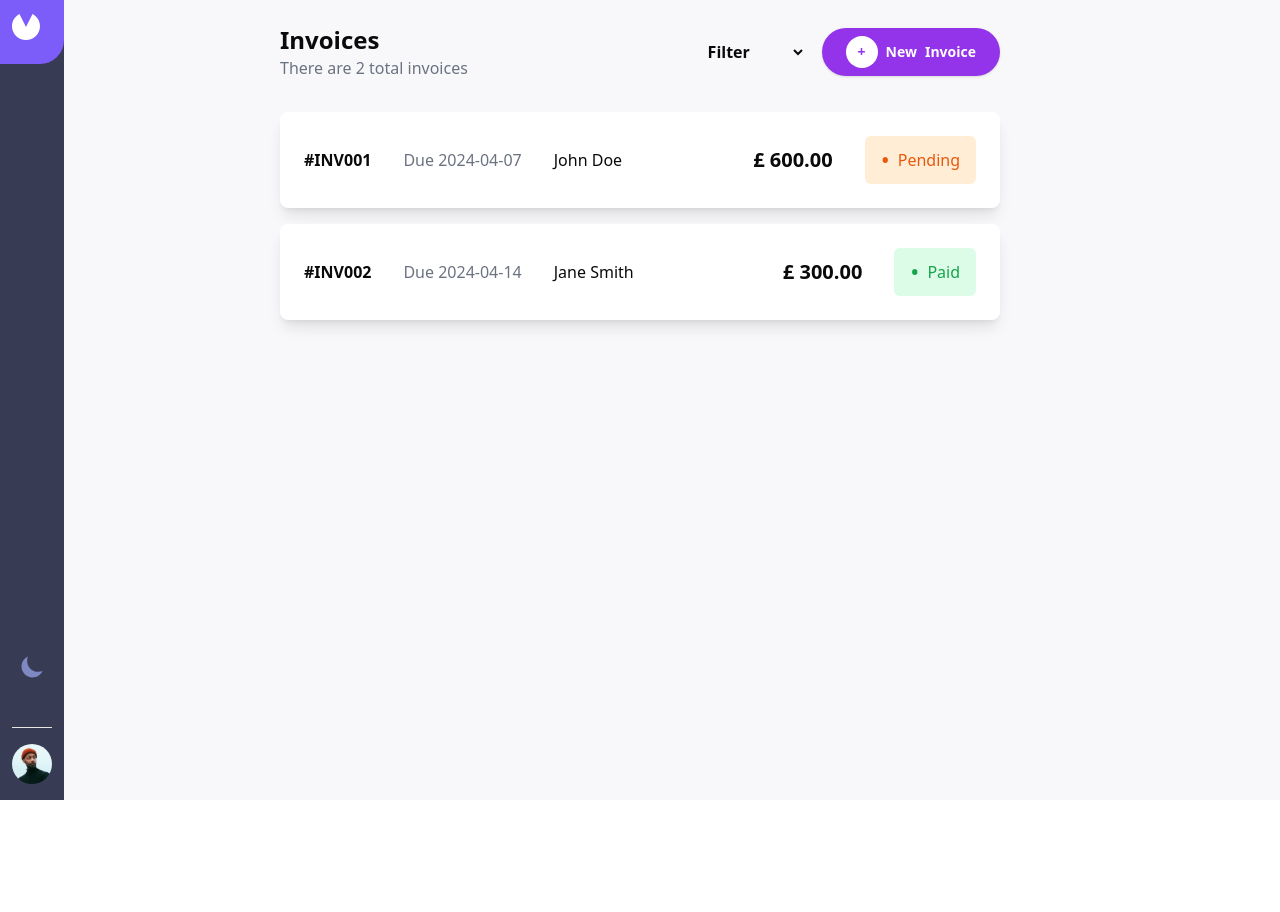
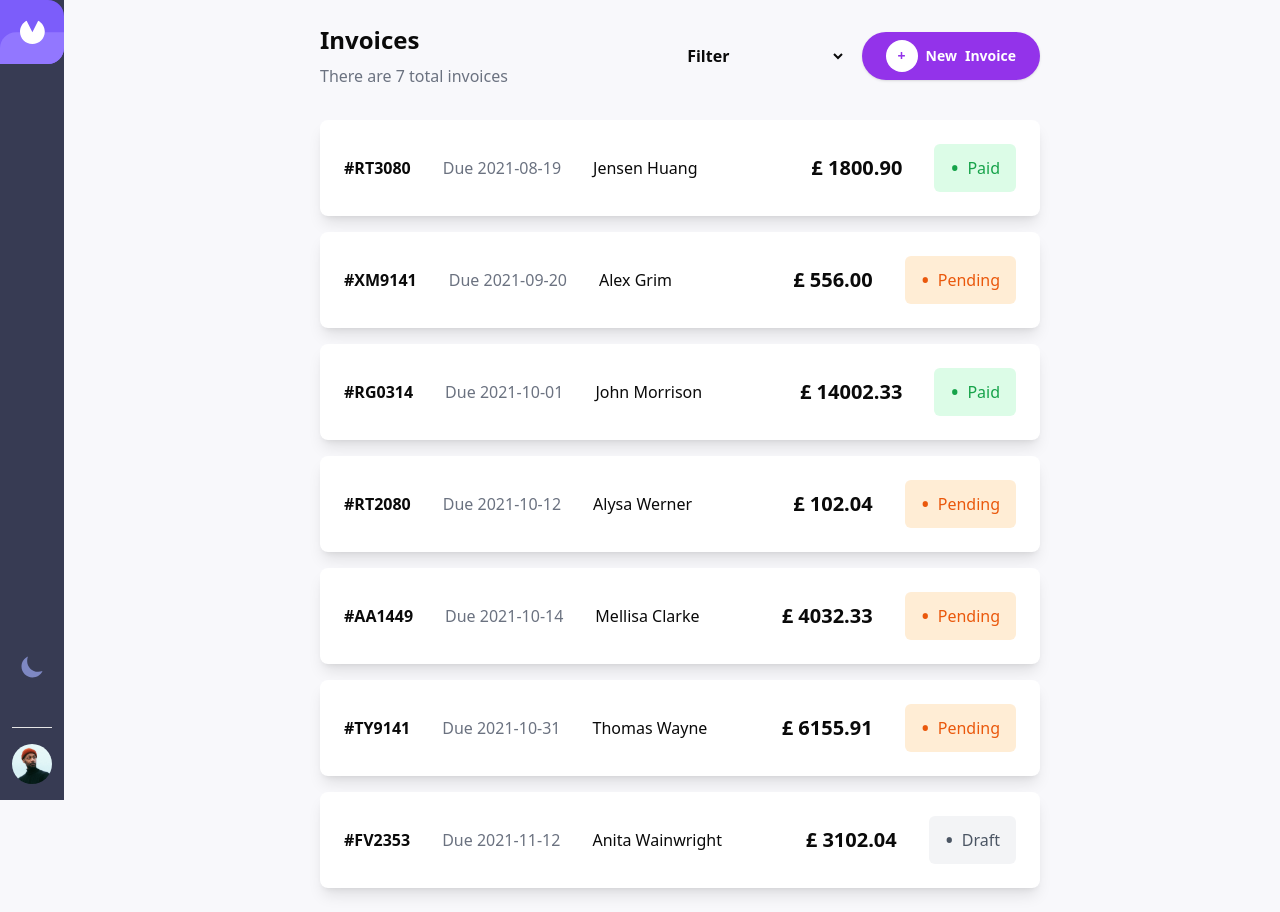
Before and after one commit to oyatillo071/last-Exam, a React (Vite) app: page / in a window 1280 px wide. Before the commit the page ends 800 px from the top, so only its background shows below. Built offline with nearby package versions, Linux system fonts and the light colour scheme.

Commit message:
add responsibility

```diff
--- a/src/components/InvoiceDetails.jsx
+++ b/src/components/InvoiceDetails.jsx
@@ -33,7 +33,7 @@ export default function InvoiceDetails() {
 
   return (
     <div
-      className={`min-h-screen pb-20 sm:pl-20 ${
+      className={`min-h-screen md:pb-20 sm:pl-20 ${
         isDarkMode ? "bg-[#141625] text-white" : "bg-[#f8f8fb]"
       }`}
     >
--- a/src/components/InvoiceForm.jsx
+++ b/src/components/InvoiceForm.jsx
@@ -364,7 +364,7 @@ export default function InvoiceForm({ invoice = null, isOpen, onClose }) {
                       </SelectTrigger>
                       <SelectContent>
                         <SelectGroup>
-                          <SelectLabel>Days</SelectLabel>
+                          {/* <SelectLabel>Days</SelectLabel> */}
                           <SelectItem value="1">Next 1 day</SelectItem>
                           <SelectItem value="7">Next 7 day</SelectItem>
                           <SelectItem value="14">Next 14 day</SelectItem>
--- a/src/components/InvoicesList.jsx
+++ b/src/components/InvoicesList.jsx
@@ -3,7 +3,7 @@ import { useNavigate } from "react-router-dom";
 import useStore from "../store/useStore";
 import { Button } from "@/components/ui/button";
 import InvoiceForm from "./InvoiceForm";
-
+import EmptyImg from "../assets/empty-img.png";
 export default function InvoicesList() {
   const navigate = useNavigate();
   const { invoices, isDarkMode, selectedFilter, setFilter, addInvoice } =
@@ -17,7 +17,7 @@ export default function InvoicesList() {
 
   return (
     <div
-      className={`min-h-screen ${
+      className={`min-h-screen md:pl-20 ${
         isDarkMode ? "bg-[#141625] text-white" : "bg-[#f8f8fb]"
       }`}
     >
@@ -30,20 +30,20 @@ export default function InvoicesList() {
         }}
       />
       <div className="max-w-3xl mx-auto p-6">
-        <div className="flex justify-between items-center mb-8 flex-wrap">
-          <div>
+        <div className="flex justify-between items-center mb-8 gap-4 flex-wrap">
+          <div className="flex flex-col gap-2">
             <h1 className="text-2xl font-bold">Invoices</h1>
             <p className="text-gray-500">
               There are {filteredInvoices.length} total invoices
             </p>
           </div>
 
-          <div className="flex gap-4 items-center">
+          <div className="grid grid-cols-2 gap-4 items-center">
             <select
               value={selectedFilter}
               onChange={(e) => setFilter(e.target.value)}
               className={`
-                px-4 font-bold rounded-lg  outline-none
+                px-4 font-bold rounded-lg outline-none
                 ${isDarkMode ? " text-white bg-[#141625] " : "bg-transparent"}
               `}
             >
@@ -56,7 +56,7 @@ export default function InvoicesList() {
             <Button
               onClick={() => setIsNewInvoiceOpen(true)}
               className={`
-                p-6  rounded-full font-bold flex items-center gap-2
+                md:p-6 p-2  rounded-full font-bold flex items-center gap-2
                 ${
                   isDarkMode
                     ? "bg-[#7c5dfa] text-white"
@@ -64,7 +64,7 @@ export default function InvoicesList() {
                 }
               `}
             >
-              <span className="h-8 w-8 rounded-full bg-white text-purple-600 flex items-center justify-center">
+              <span className="md:h-8 md:w-8 h-4 w-4 rounded-full bg-white text-purple-600 flex items-center justify-center">
                 +
               </span>
               New <span className="hidden sm:block"> Invoice</span>
@@ -73,6 +73,22 @@ export default function InvoicesList() {
         </div>
 
         <div className="space-y-4 fex flex-wrap">
+          {filteredInvoices.length <= 0 && (
+            <div className="flex flex-col items-center justify-center text-center mt-[102px]">
+              <img
+                className="mb-[40px] md:mb-[64px] max-w-[241px] w-[100%] max-h-[200px] h-[100%] "
+                src={EmptyImg}
+                alt="empty logo"
+              />
+              <h1 className="text-[20px] text-[#0C0E16] mb-[24px] font-bold animate-slide-down dark:text-white">
+                There is nothing here
+              </h1>
+              <p className="text-[#888EB0] text-[12px] animate-slide-down dark:text-[#DFE3FA]">
+                Create an invoice by clicking the <br />
+                <span className="font-bold"> New</span> button and get started
+              </p>
+            </div>
+          )}
           {filteredInvoices.map((invoice) => (
             <div
               key={invoice.id}
@@ -99,7 +115,7 @@ export default function InvoicesList() {
                   ${
                     invoice.status === "paid"
                       ? "bg-green-100 text-green-600"
-                      : invoice.status === "pending"
+                      : invoice.status == "pending"
                       ? "bg-orange-100 text-orange-600"
                       : "bg-gray-100 text-gray-600"
                   }
--- a/src/components/Sidebar.jsx
+++ b/src/components/Sidebar.jsx
@@ -2,27 +2,29 @@ import useStore from "../store/useStore";
 import Avatar from "./../assets/Oval.svg";
 import { MdLightMode } from "react-icons/md";
 import { IoMoonSharp } from "react-icons/io5";
+import Logo from "../assets/logo.svg";
+import { useNavigate } from "react-router-dom";
+
 export default function Sidebar() {
   const { isDarkMode, toggleDarkMode } = useStore();
-
+  const navigate = useNavigate();
   return (
     <div
       className={`
-        sm:fixed sticky  top-0 left-0 sm:max-w-16 w-full h-16 sm:h-screen
-        flex sm:flex-col max-w-full  items-center justify-between
+        w-full h-16 flex items-center justify-between pr-6 md:w-16 md:min-h-screen md:p-0 md:flex-col md:fixed
         ${isDarkMode ? "bg-[#1e2139]" : "bg-[#373b53]"}
       `}
     >
-      <div className="h-16 w-16 z-[9999] bg-[#7c5dfa] flex items-center justify-center rounded-br-3xl">
-        <svg width="40" height="36">
-          <path
-            d="M20.513 0C24.965 2.309 28 6.91 28 12.21 28 19.826 21.732 26 14 26S0 19.826 0 12.21C0 6.91 3.035 2.309 7.487 0L14 12.9z"
-            fill="#fff"
-          />
-        </svg>
+      <div
+        onClick={() => {
+          navigate("/");
+        }}
+        className="h-16 w-16 flex items-center justify-center rounded-r-3xl"
+      >
+        <img src={Logo} alt="logo" width={64} height={64} />
       </div>
-      <div className="flex sm:flex-col items-center gap-4 sm:pb-4">
-        <button onClick={toggleDarkMode} className="mb-2 sm:mb-8 text-2xl">
+      <div className="flex md:flex-col items-center gap-4 md:pb-4">
+        <button onClick={toggleDarkMode} className="mb-2 md:mb-8 text-2xl">
           {isDarkMode ? (
             <MdLightMode className="text-[#7e88c3] " />
           ) : (
--- a/src/data.json
+++ b/src/data.json
@@ -1,76 +1,231 @@
 [
   {
-    "id": "INV001",
-    "description": "Website Design",
+    "id": "RT3080",
+    "createdAt": "2021-08-18",
+    "paymentDue": "2021-08-19",
+    "description": "Re-branding",
+    "paymentTerms": 1,
+    "clientName": "Jensen Huang",
+    "clientEmail": "jensenh@mail.com",
+    "status": "paid",
     "senderAddress": {
-      "street": "123 Main St",
-      "city": "Anytown",
-      "postCode": "12345",
-      "country": "USA"
+      "street": "19 Union Terrace",
+      "city": "London",
+      "postCode": "E1 3EZ",
+      "country": "United Kingdom"
     },
-    "clientName": "John Doe",
     "clientAddress": {
-      "street": "456 Oak Ave",
-      "city": "Othertown",
-      "postCode": "67890",
-      "country": "USA"
+      "street": "106 Kendell Street",
+      "city": "Sharrington",
+      "postCode": "NR24 5WQ",
+      "country": "United Kingdom"
     },
-    "clientEmail": "john.doe@example.com",
-    "createdAt": "2024-03-08",
-    "paymentDue": "2024-04-07",
-    "paymentTerms": 30,
     "items": [
       {
-        "name": "Design Mockups",
+        "name": "Brand Guidelines",
         "quantity": 1,
-        "price": 100,
-        "total": 100
+        "price": 1800.9,
+        "total": 1800.9
+      }
+    ],
+    "total": 1800.9
+  },
+  {
+    "id": "XM9141",
+    "createdAt": "2021-08-21",
+    "paymentDue": "2021-09-20",
+    "description": "Graphic Design",
+    "paymentTerms": 30,
+    "clientName": "Alex Grim",
+    "clientEmail": "alexgrim@mail.com",
+    "status": "pending",
+    "senderAddress": {
+      "street": "19 Union Terrace",
+      "city": "London",
+      "postCode": "E1 3EZ",
+      "country": "United Kingdom"
+    },
+    "clientAddress": {
+      "street": "84 Church Way",
+      "city": "Bradford",
+      "postCode": "BD1 9PB",
+      "country": "United Kingdom"
+    },
+    "items": [
+      {
+        "name": "Banner Design",
+        "quantity": 1,
+        "price": 156,
+        "total": 156
       },
       {
-        "name": "Website Development",
-        "quantity": 1,
-        "price": 500,
-        "total": 500
+        "name": "Email Design",
+        "quantity": 2,
+        "price": 200,
+        "total": 400
       }
     ],
-    "status": "pending",
-    "total": 600
+    "total": 556
   },
   {
-    "id": "INV002",
-    "description": "Logo Design",
+    "id": "RG0314",
+    "createdAt": "2021-09-24",
+    "paymentDue": "2021-10-01",
+    "description": "Website Redesign",
+    "paymentTerms": 7,
+    "clientName": "John Morrison",
+    "clientEmail": "jm@myco.com",
+    "status": "paid",
     "senderAddress": {
-      "street": "123 Main St",
-      "city": "Anytown",
-      "postCode": "12345",
-      "country": "USA"
+      "street": "19 Union Terrace",
+      "city": "London",
+      "postCode": "E1 3EZ",
+      "country": "United Kingdom"
     },
-    "clientName": "Jane Smith",
     "clientAddress": {
-      "street": "789 Pine Ln",
-      "city": "Anothertown",
-      "postCode": "13579",
-      "country": "USA"
+      "street": "79 Dover Road",
+      "city": "Westhall",
+      "postCode": "IP19 3PF",
+      "country": "United Kingdom"
     },
-    "clientEmail": "jane.smith@example.com",
-    "createdAt": "2024-03-15",
-    "paymentDue": "2024-04-14",
-    "paymentTerms": 30,
     "items": [
       {
-        "name": "Logo Concept",
+        "name": "Website Redesign",
         "quantity": 1,
-        "price": 200,
-        "total": 200
+        "price": 14002.33,
+        "total": 14002.33
+      }
+    ],
+    "total": 14002.33
+  },
+  {
+    "id": "RT2080",
+    "createdAt": "2021-10-11",
+    "paymentDue": "2021-10-12",
+    "description": "Logo Concept",
+    "paymentTerms": 1,
+    "clientName": "Alysa Werner",
+    "clientEmail": "alysa@email.co.uk",
+    "status": "pending",
+    "senderAddress": {
+      "street": "19 Union Terrace",
+      "city": "London",
+      "postCode": "E1 3EZ",
+      "country": "United Kingdom"
+    },
+    "clientAddress": {
+      "street": "63 Warwick Road",
+      "city": "Carlisle",
+      "postCode": "CA20 2TG",
+      "country": "United Kingdom"
+    },
+    "items": [
+      {
+        "name": "Logo Sketches",
+        "quantity": 1,
+        "price": 102.04,
+        "total": 102.04
+      }
+    ],
+    "total": 102.04
+  },
+  {
+    "id": "AA1449",
+    "createdAt": "2021-10-7",
+    "paymentDue": "2021-10-14",
+    "description": "Re-branding",
+    "paymentTerms": 7,
+    "clientName": "Mellisa Clarke",
+    "clientEmail": "mellisa.clarke@example.com",
+    "status": "pending",
+    "senderAddress": {
+      "street": "19 Union Terrace",
+      "city": "London",
+      "postCode": "E1 3EZ",
+      "country": "United Kingdom"
+    },
+    "clientAddress": {
+      "street": "46 Abbey Row",
+      "city": "Cambridge",
+      "postCode": "CB5 6EG",
+      "country": "United Kingdom"
+    },
+    "items": [
+      {
+        "name": "New Logo",
+        "quantity": 1,
+        "price": 1532.33,
+        "total": 1532.33
       },
       {
-        "name": "Logo Refinements",
-        "quantity": 2,
-        "price": 50,
-        "total": 100
+        "name": "Brand Guidelines",
+        "quantity": 1,
+        "price": 2500,
+        "total": 2500
       }
     ],
-    "status": "paid",
-    "total": 300
+    "total": 4032.33
+  },
+  {
+    "id": "TY9141",
+    "createdAt": "2021-10-01",
+    "paymentDue": "2021-10-31",
+    "description": "Landing Page Design",
+    "paymentTerms": 30,
+    "clientName": "Thomas Wayne",
+    "clientEmail": "thomas@dc.com",
+    "status": "pending",
+    "senderAddress": {
+      "street": "19 Union Terrace",
+      "city": "London",
+      "postCode": "E1 3EZ",
+      "country": "United Kingdom"
+    },
+    "clientAddress": {
+      "street": "3964  Queens Lane",
+      "city": "Gotham",
+      "postCode": "60457",
+      "country": "United States of America"
+    },
+    "items": [
+      {
+        "name": "Web Design",
+        "quantity": 1,
+        "price": 6155.91,
+        "total": 6155.91
+      }
+    ],
+    "total": 6155.91
+  },
+  {
+    "id": "FV2353",
+    "createdAt": "2021-11-05",
+    "paymentDue": "2021-11-12",
+    "description": "Logo Re-design",
+    "paymentTerms": 7,
+    "clientName": "Anita Wainwright",
+    "clientEmail": "",
+    "status": "draft",
+    "senderAddress": {
+      "street": "19 Union Terrace",
+      "city": "London",
+      "postCode": "E1 3EZ",
+      "country": "United Kingdom"
+    },
+    "clientAddress": {
+      "street": "",
+      "city": "",
+      "postCode": "",
+      "country": ""
+    },
+    "items": [
+      {
+        "name": "Logo Re-design",
+        "quantity": 1,
+        "price": 3102.04,
+        "total": 3102.04
+      }
+    ],
+    "total": 3102.04
   }
 ]
```
Also changed, not shown: src/assets/empty-img.png (added), src/assets/logo.svg (added), src/layouts/MainLayout.jsx (added).
